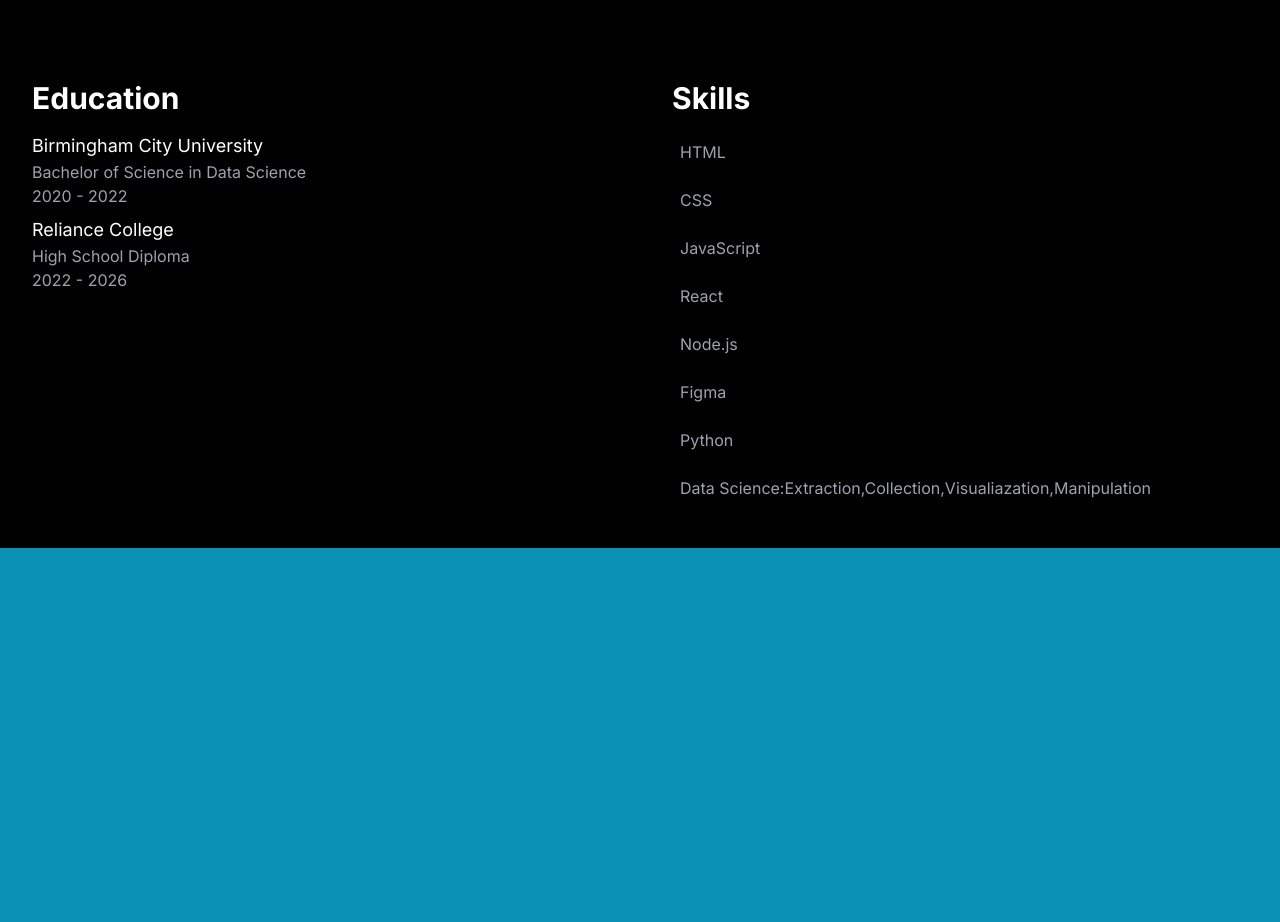
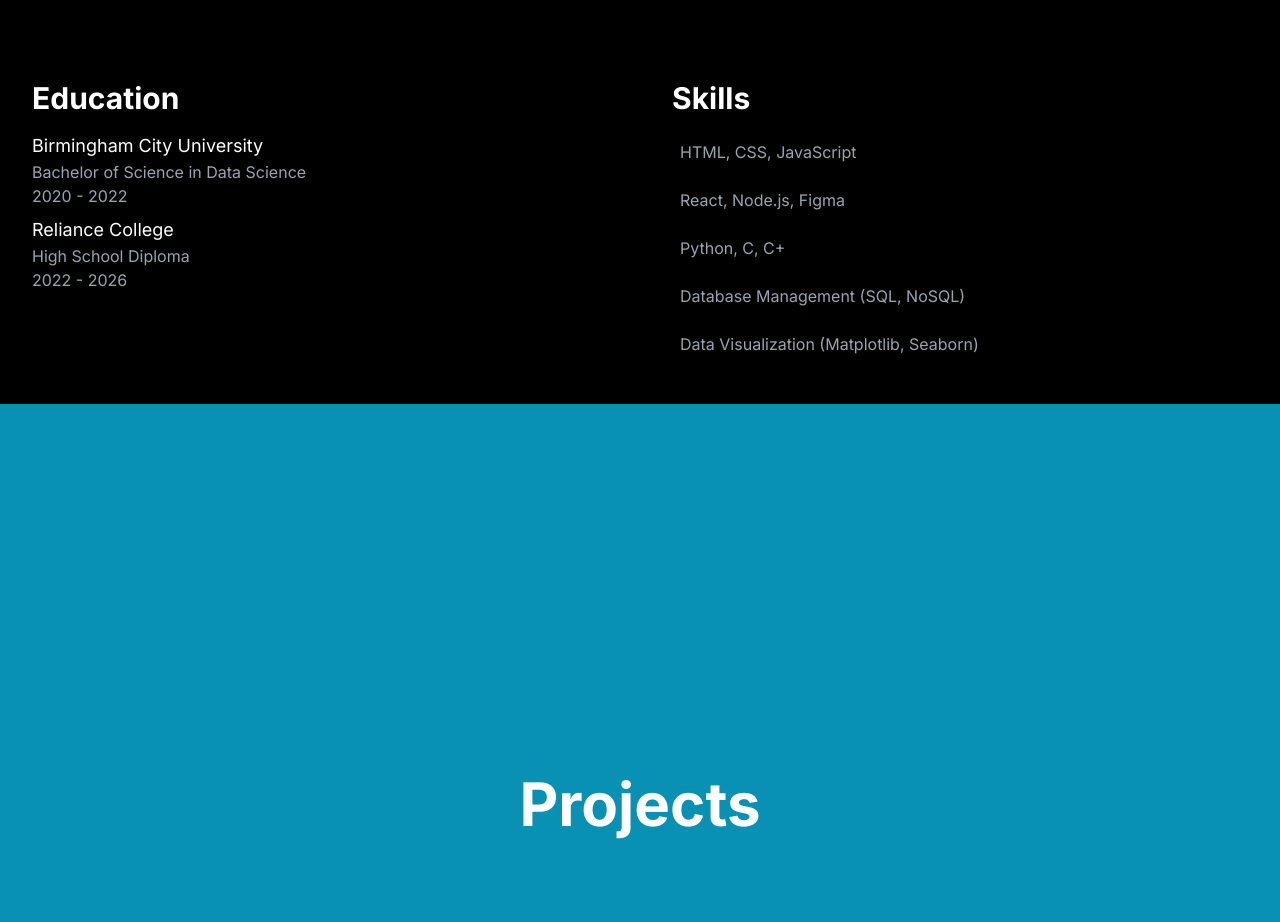
Before and after one commit to Praharshathapa/portfolio-nextjs, a Next.js app: page / in a window 1280 px wide. Shown: the part 800-1722 px from the top of the page. Built offline with nearby package versions, Linux system fonts and the light colour scheme.

Commit message:
still working on icon for skills

```diff
--- a/app/layout.js
+++ b/app/layout.js
@@ -2,6 +2,8 @@ import './globals.css'
 import './cursor.css'
 import "./icon.css"
 import { Inter } from 'next/font/google'
+
+
 
 const inter = Inter({ subsets: ['latin'] })
 
--- a/components/navbar.jsx
+++ b/components/navbar.jsx
@@ -37,22 +37,22 @@ function NavBar() {
                         >
                             <ul className="h-screen md:h-auto items-center justify-center md:flex">
                                 <li className="pb-2 text-xl text-white py-2 md:px-6 text-center border-b-2 md:border-b-0 hover:bg-cyan-900 border-cyan-600 md:hover:text-cyan-600 md:hover:bg-transparent">
-                                    <Link href="#about" onClick={() => setNavbar(!navbar)}>
+                                    <Link href="#hi" onClick={() => setNavbar(!navbar)}>
                                         About
                                     </Link>
                                 </li>
                                 <li className="pb-2 text-xl text-white py-2 px-6 text-center border-b-2 md:border-b-0 hover:bg-cyan-600 border-cyan-600 md:hover:text-cyan-600 md:hover:bg-transparent">
-                                    <Link href="#Projetcs" onClick={() => setNavbar(!navbar)}>
+                                    <Link href="#Projects" onClick={() => setNavbar(!navbar)}>
                                         Projects
                                     </Link>
                                 </li>
                                 <li className="pb-2 text-xl text-white py-2 px-6 text-center border-b-2 md:border-b-0 hover:bg-cyan-600 border-cyan-600 md:hover:text-cyan-600 md:hover:bg-transparent">
-                                    <Link href="#Hobbies" onClick={() => setNavbar(!navbar)}>
+                                    <Link href="#Hobby" onClick={() => setNavbar(!navbar)}>
                                         Hobbies
                                     </Link>
                                 </li>
                                 <li className="pb-2 text-xl text-white py-2 px-10 text-center border-b-2 md:border-b-0 hover:bg-cyan-600 border-cyan-600 md:hover:text-cyan-600 md:hover:bg-transparent">
-                                    <Link href="#Contact" onClick={() => setNavbar(!navbar)}>
+                                    <Link href="#Contacts" onClick={() => setNavbar(!navbar)}>
                                         Contact
                                     </Link>
                                 </li>
--- a/components/skills.jsx
+++ b/components/skills.jsx
@@ -1,10 +1,16 @@
 import React from 'react';
 
 const Skills = () => {
-    const skillsList = ["HTML", "CSS", "JavaScript", "React", "Node.js", "Figma", "Python", "Data Science:Extraction,Collection,Visualiazation,Manipulation"];
+    const skillsList = [
+        "HTML, CSS, JavaScript",
+        "React, Node.js, Figma",
+        "Python, C, C+",
+        "Database Management (SQL, NoSQL)",
+        "Data Visualization (Matplotlib, Seaborn)",
+    ];
 
     return (
-        <div className=" p-4 rounded shadow-md">
+        <div className="p-4 rounded shadow-md">
             <h2 className="text-3xl font-bold mb-4">Skills</h2>
             <ul className="columns-1 text-s">
                 {skillsList.map((skill, index) => (
--- a/package.json
+++ b/package.json
@@ -9,9 +9,13 @@
     "lint": "next lint"
   },
   "dependencies": {
+    "@fortawesome/fontawesome-svg-core": "^6.4.2",
+    "@fortawesome/free-brands-svg-icons": "^6.4.2",
+    "@fortawesome/react-fontawesome": "^0.2.0",
     "autoprefixer": "10.4.15",
     "eslint": "8.49.0",
     "eslint-config-next": "13.4.19",
+    "font-awesome": "^4.7.0",
     "framer-motion": "^10.16.4",
     "next": "13.4.19",
     "postcss": "8.4.29",
```
